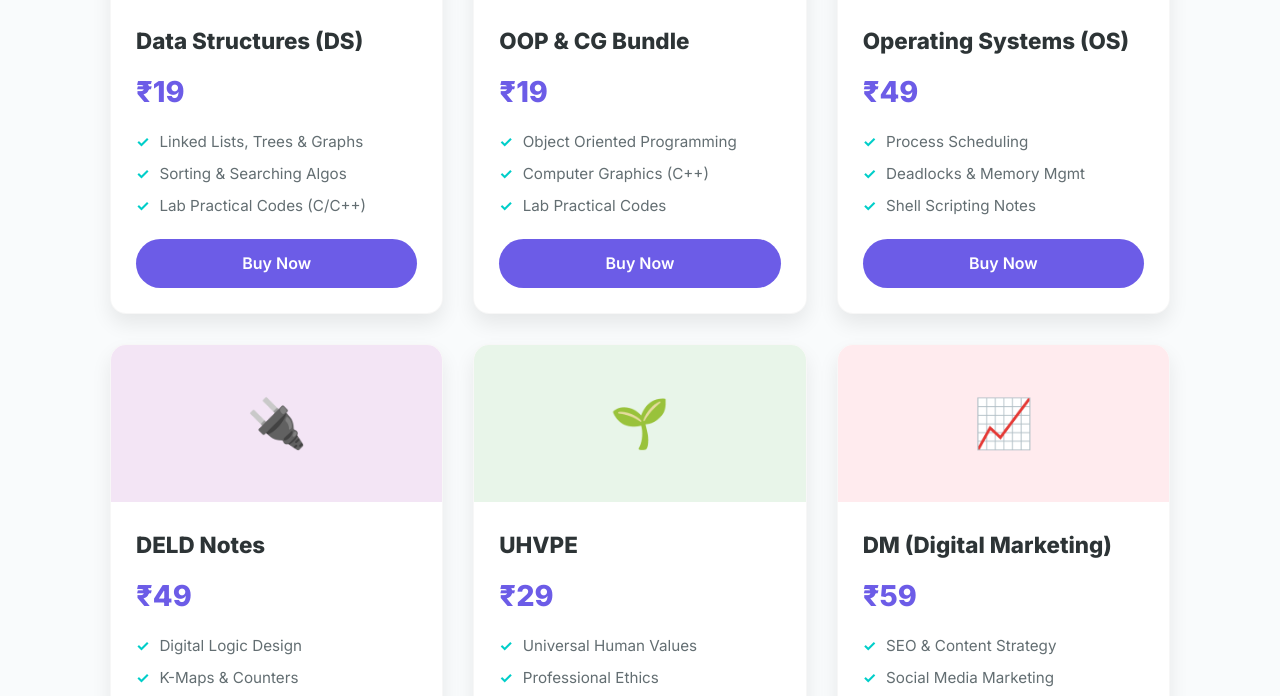
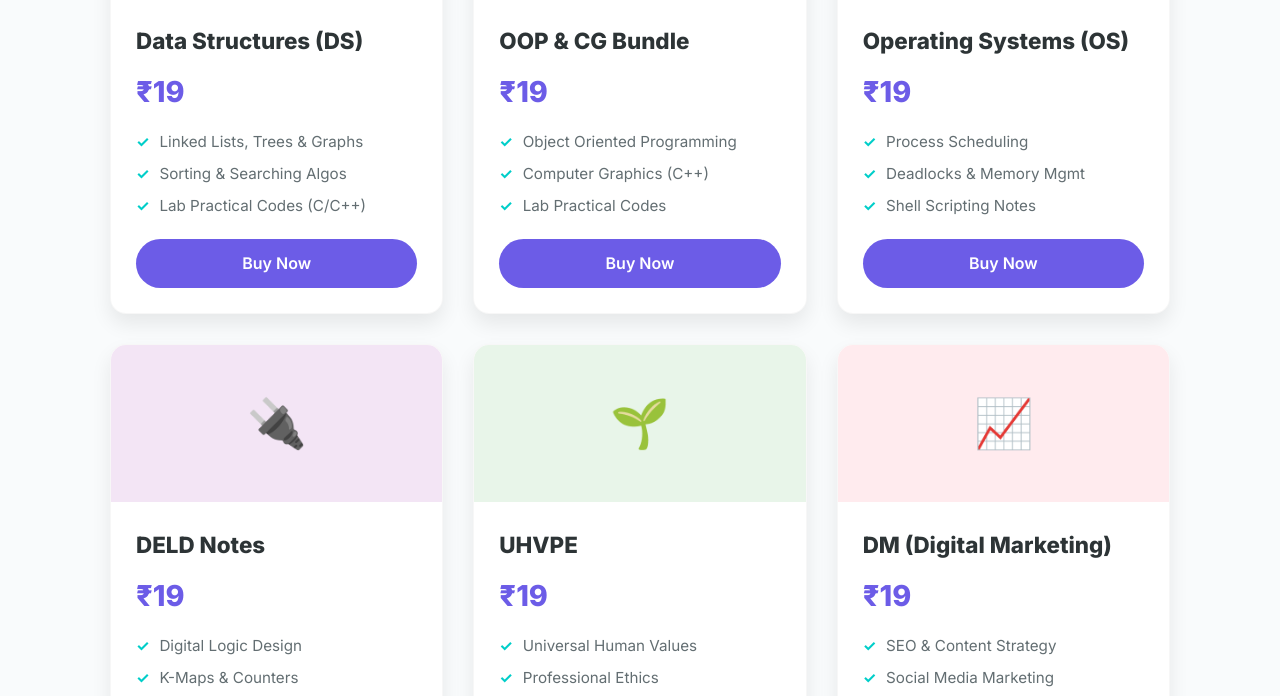
Before and after one commit to sam-0001/SE_COMP, a Flask app: page / in a window 1280 px wide. Shown: the part 764-1460 px from the top of the page. Run offline with Flask 3, Linux system fonts and the light colour scheme.

Commit message:
Change course prices to ₹19
Updated prices for various courses to ₹19.

```diff
--- a/templates/index.html
+++ b/templates/index.html
@@ -67,7 +67,7 @@
                 <div class="card-header" style="background: #fff3e0;">⚙️</div>
                 <div class="card-body">
                     <h3 class="card-title">Operating Systems (OS)</h3>
-                    <div class="card-price">₹49</div>
+                    <div class="card-price">₹19</div>
                     <ul class="card-features">
                         <li>Process Scheduling</li>
                         <li>Deadlocks & Memory Mgmt</li>
@@ -81,7 +81,7 @@
                 <div class="card-header" style="background: #f3e5f5;">🔌</div>
                 <div class="card-body">
                     <h3 class="card-title">DELD Notes</h3>
-                    <div class="card-price">₹49</div>
+                    <div class="card-price">₹19</div>
                     <ul class="card-features">
                         <li>Digital Logic Design</li>
                         <li>K-Maps & Counters</li>
@@ -95,7 +95,7 @@
                 <div class="card-header" style="background: #e8f5e9;">🌱</div>
                 <div class="card-body">
                     <h3 class="card-title">UHVPE</h3>
-                    <div class="card-price">₹29</div>
+                    <div class="card-price">₹19</div>
                     <ul class="card-features">
                         <li>Universal Human Values</li>
                         <li>Professional Ethics</li>
@@ -109,7 +109,7 @@
                 <div class="card-header" style="background: #ffebee;">📈</div>
                 <div class="card-body">
                     <h3 class="card-title">DM (Digital Marketing)</h3>
-                    <div class="card-price">₹59</div>
+                    <div class="card-price">₹19</div>
                     <ul class="card-features">
                         <li>SEO & Content Strategy</li>
                         <li>Social Media Marketing</li>
```
